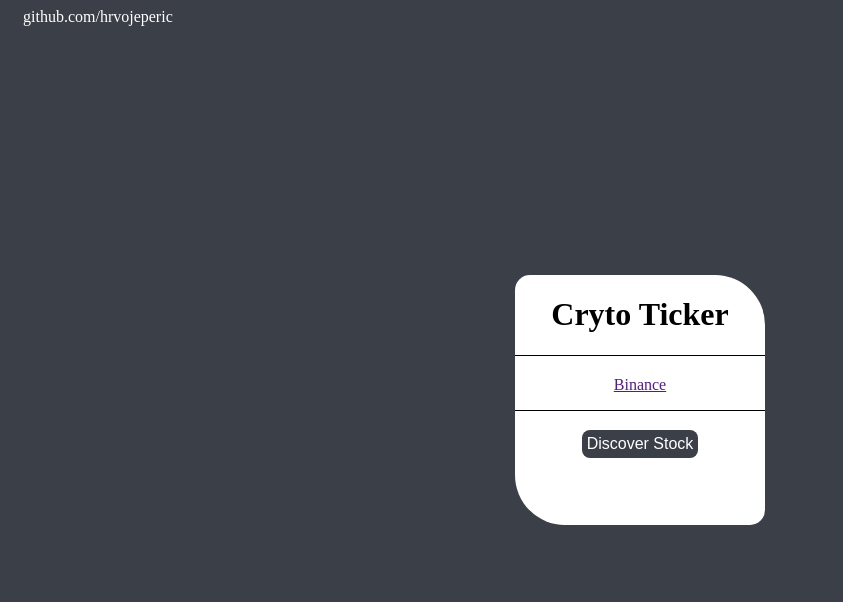
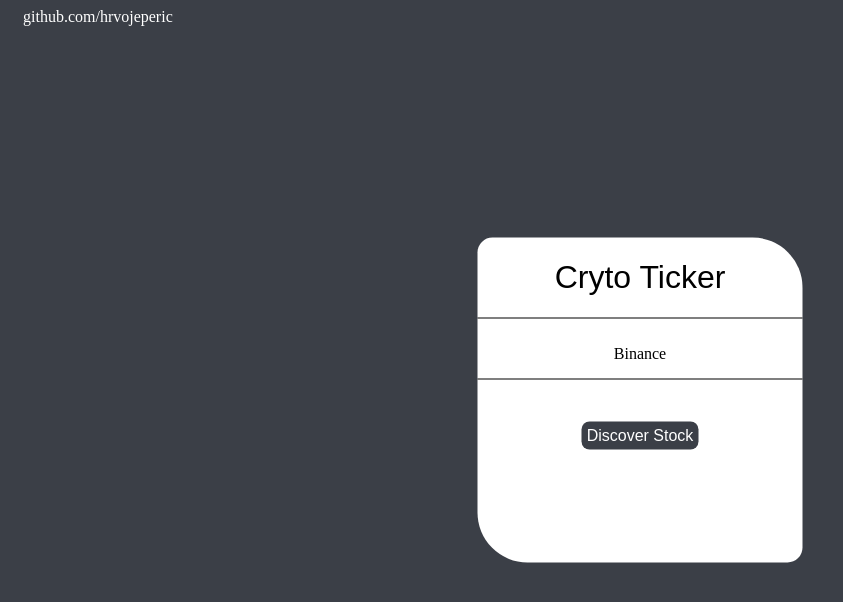
Before and after one commit to hrvojeperic/discover-stocks, a React (Create React App) app: page / in a window 1280 px wide. Shown: the top 602 px of the page, without its empty margins (0-843 px from the left). Built offline with nearby package versions, Linux system fonts and the light colour scheme; no server answers.

Commit message:
fixed css

```diff
--- a/src/Components/DiscoverStocks.js
+++ b/src/Components/DiscoverStocks.js
@@ -52,7 +52,7 @@
     render() {
         return (
             <div>
-                <div><a target="_blank" rel="noopener noreferrer" className="githubLink" href={'https://github.com/hrvojeperic'}>github.com/hrvojeperic</a></div>
+                <div><a className="githubLink" target="_blank" rel="noopener noreferrer" href={'https://github.com/hrvojeperic'}>github.com/hrvojeperic</a></div>
                 <div className="stockBox">
 
                     <div>
@@ -63,9 +63,9 @@
                     <div className="line"></div>
 
                     <div>
-                        <h3>{this.state.ticker}</h3>
+                        <h2>{this.state.ticker}</h2>
                         <div>
-                            <a target="_blank" rel="noopener noreferrer" href={this.state.binanceUrl}>Binance</a>
+                            <a  className="binanceLink" target="_blank" rel="noopener noreferrer" href={this.state.binanceUrl}>Binance</a>
                         </div>
                     </div>
 
--- a/src/styles/stockStyles.css
+++ b/src/styles/stockStyles.css
@@ -6,8 +6,8 @@
     left: 50%;
     transform: translate(-50%, -50%);
     text-align: center;
-    width: 250px;
-    height: 250px;
+    width: 325px;
+    height: 325px;
     border-radius: 15px 50px;
 }
 
@@ -29,8 +29,18 @@
     text-decoration: none;
     display: inline-block;
     font-size: 16px;
-    margin: 2px 2px;
+    margin: 25px 2px;
     border-radius: 8px;
+}
+
+.binanceLink {
+    color: black;
+    text-decoration: none;
+}
+
+.binanceLink:hover { /* hover github link */
+    color: #3b3f47;
+    text-decoration: underline;
 }
 
 .githubLink { /* github link */
@@ -45,3 +55,14 @@
     color: gray;
     text-decoration: underline;
 }
+
+h1 {
+    font-family: "Arial";
+    font-weight: normal;
+}
+
+h2 {
+    font-weight: bold;
+    font-size: 30px;
+    font-family: 'Roboto', sans-serif;
+}
```
Also changed, not shown: 1 other file (tests, documents, lock files or other folders).
